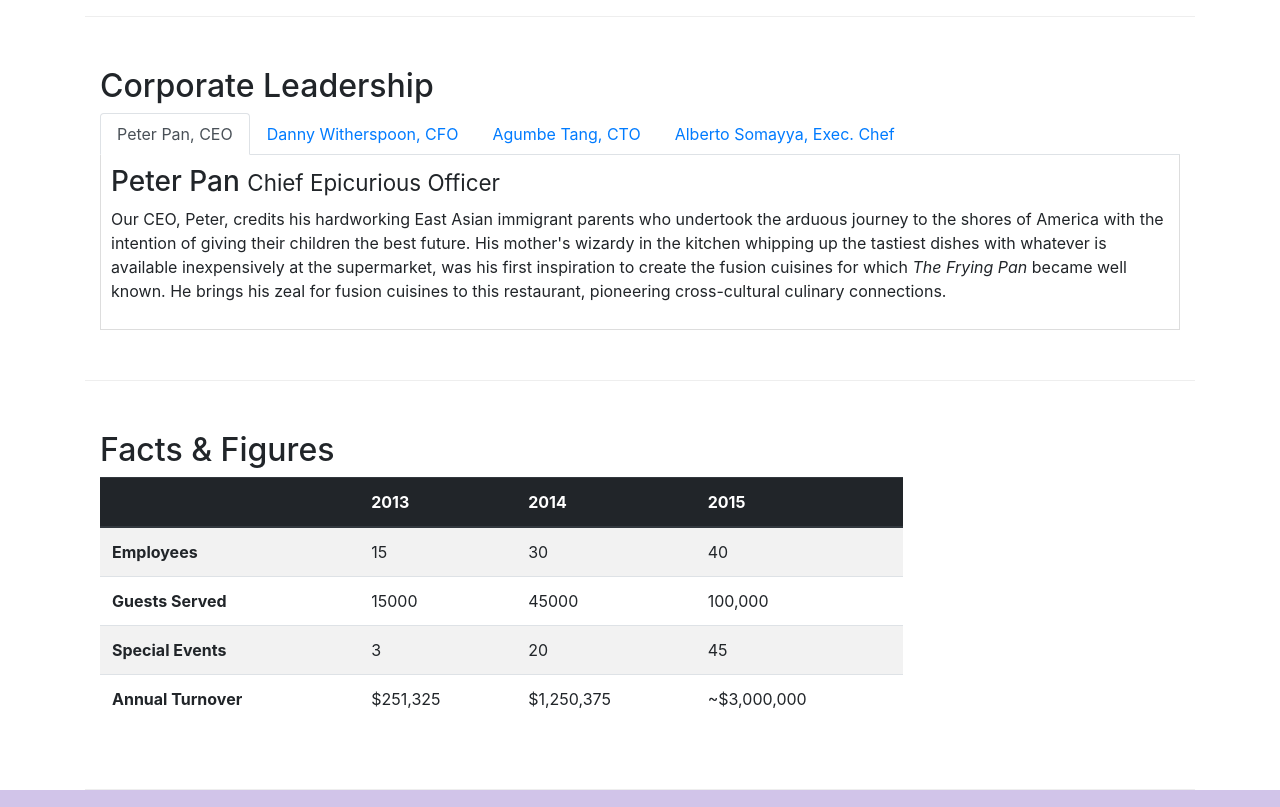
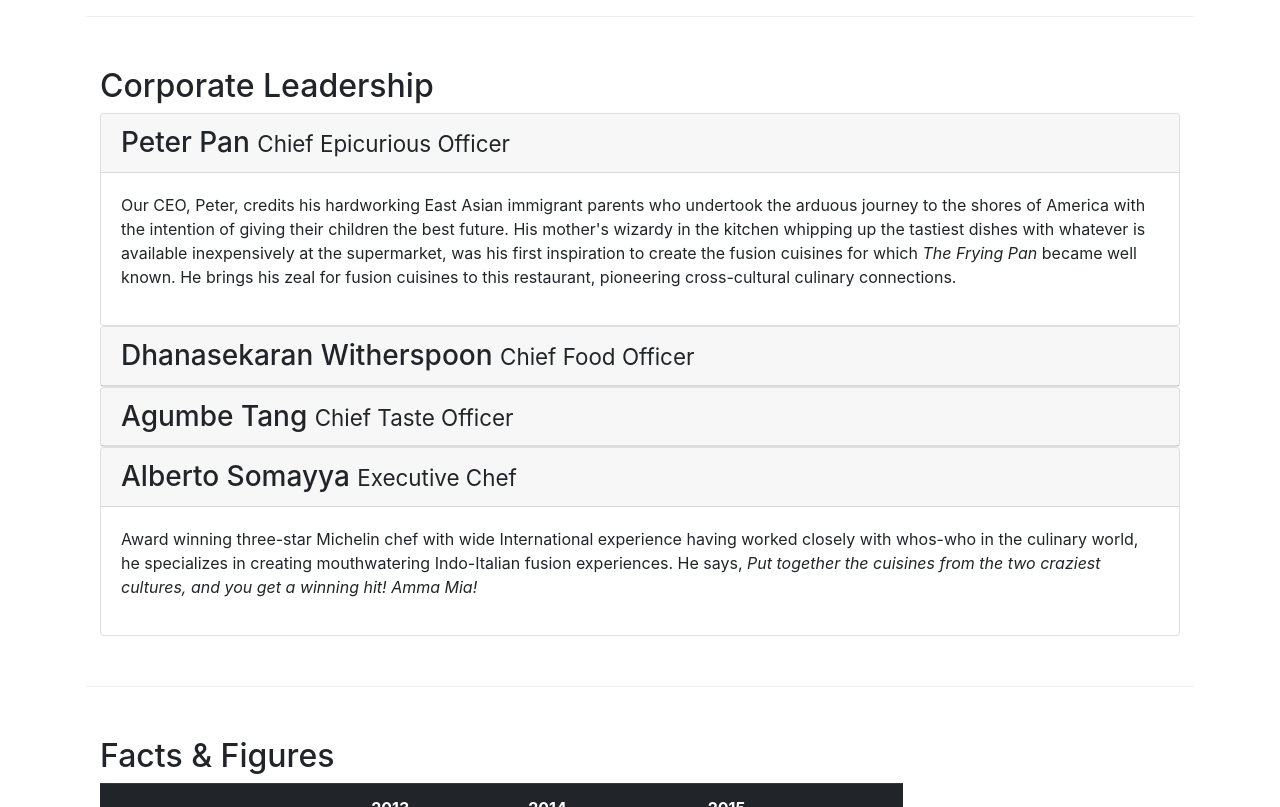
Before and after one commit to dexty007/gotservices.github.io, a website: page aboutus.html in a window 1280 px wide. Shown: the part 930-1737 px from the top of the page. Drawn offline with nearby package versions, Linux system fonts and the light colour scheme.

Commit message:
Accordion

```diff
--- a/aboutus.html
+++ b/aboutus.html
@@ -102,44 +102,78 @@
         <div class="row row-content">
             <div class="col-12">
                 <h2>Corporate Leadership</h2>
-                <ul class="nav nav-tabs">
-                    <li class="nav-item">
-                      <a class="nav-link active" href="#peter"
-                        role="tab" data-toggle="tab">Peter Pan, CEO</a>
-                    </li>
-                    <li class="nav-item">
-                      <a class="nav-link" href="#danny" role="tab"
-                        data-toggle="tab">Danny Witherspoon, CFO</a>
-                    </li>
-                    <li class="nav-item">
-                      <a class="nav-link" href="#agumbe"role="tab"
-                        data-toggle="tab">Agumbe Tang, CTO</a>
-                    </li>
-                    <li class="nav-item">
-                      <a class="nav-link" href="#alberto" role="tab"
-                        data-toggle="tab">Alberto Somayya, Exec. Chef</a>
-                    </li>
-                </ul>
-                <div class="tab-content">
-                    <div role="tabpanel" id="peter" class="tab-pane fade show active">
-                        <h3>Peter Pan <small>Chief Epicurious Officer</small></h3>
-                        <p class="d-none d-sm-block">Our CEO, Peter, credits his hardworking East Asian immigrant parents who undertook the arduous journey to the shores of America with the intention of giving their children the best future. His mother's wizardy in the kitchen whipping up the tastiest dishes with whatever is available inexpensively at the supermarket, was his first inspiration to create the fusion cuisines for which <em>The Frying Pan</em> became well known. He brings his zeal for fusion cuisines to this restaurant, pioneering cross-cultural culinary connections.</p>
+                <div id="accordion">
+                    <div class="card">
+                        <div class="card-header" role="tab" id="peterhead">
+                            <h3 class="mb-0">
+                                <a data-toggle="collapse" data-target="#peter">
+                                Peter Pan <small>Chief Epicurious Officer</small>
+                                </a>
+                            </h3>
+                        </div>
+                        <div class="collapse show" id="peter" data-parent="#accordion">
+                            <div class="card-body">
+                                <p class="d-none d-sm-block">Our CEO, Peter, credits his hardworking East Asian immigrant parents who undertook the arduous journey to the shores of America with the intention of giving their children the best future. His mother's wizardy in the kitchen whipping up the tastiest dishes with whatever is available inexpensively at the supermarket, was his first inspiration to create the fusion cuisines for which <em>The Frying Pan</em> became well known.
+                                    He brings his zeal for fusion cuisines to this restaurant, pioneering cross-cultural culinary connections.</p>
+                            </div>
+                        </div>
                     </div>
-                    <div role="tabpanel" id="danny" class="tab-pane fade">
-                        <h3>Dhanasekaran Witherspoon <small>Chief Food Officer</small></h3>
-                        <p class="d-none d-sm-block">Our CFO, Danny, as he is affectionately referred to by his colleagues, comes from a long established family tradition in farming and produce. His experiences growing up on a farm in the Australian outback gave him great appreciation for varieties of food sources. As he puts it in his own words, <em>Everything that runs, wins, and everything that stays, pays!</em></p>
+                    <div class="card">
+                            <div class="card-header" role="tab" id="dannyhead">
+                                <h3 class="mb-0">
+                                    <a data-toggle="collapse" data-target="#danny">
+                                    Dhanasekaran Witherspoon <small>Chief Food Officer</small>
+                                    </a>
+                                </h3>
+                            </div>
+                            <div class="collapse" id="danny" data-parent="#accordion">
+                                <div class="card-body">
+                                        <p class="d-none d-sm-block">Our CFO, Danny, as he is affectionately referred to by his colleagues,
+                                            comes from a long established family tradition in farming and produce.
+                                            His experiences growing up on a farm in the Australian outback gave him great appreciation for varieties of food sources.
+                                            As he puts it in his own words, <em>Everything that runs, wins, and everything that stays, pays!</em>
+                                        </p>
+                                </div>
+                            </div>
                     </div>
-                    <div role="tabpanel" id="agumbe" class="tab-pane fade">
-                        <h3>Agumbe Tang <small>Chief Taste Officer</small></h3>
-                        <p class="d-none d-sm-block">Blessed with the most discerning gustatory sense, Agumbe, our CTO, personally ensures that every dish that we serve meets his exacting tastes. Our chefs dread the tongue lashing that ensues if their dish does not meet his exacting standards. He lives by his motto, <em>You click only if you survive my lick.</em></p>
+                    <div class="card">
+                            <div class="card-header" role="tab" id="agumbehead">
+                                <h3 class="mb-0">
+                                    <a data-toggle="collapse" data-target="#agumbe">
+                                        Agumbe Tang <small>Chief Taste Officer</small>
+                                    </a>
+                                </h3>
+                            </div>
+                            <div class="collapse" id="agumbe" data-parent="#accordion">
+                                <div class="card-body">
+                                    <p class="d-none d-sm-block">Blessed with the most discerning gustatory sense, Agumbe,
+                                        our CTO, personally ensures that every dish that we serve meets his exacting tastes.
+                                         Our chefs dread the tongue lashing that ensues if their dish does not meet his exacting standards.
+                                          He lives by his motto, <em>You click only if you survive my lick.</em>
+                                    </p>
+                                </div>
+                            </div>
                     </div>
-                    <div role="tabpanel" id="alberto" class="tab-pane fade">
-                        <h3>Alberto Somayya <small>Executive Chef</small></h3>
-                        <p class="d-none d-sm-block">Award winning three-star Michelin chef with wide International experience having worked closely with whos-who in the culinary world, he specializes in creating mouthwatering Indo-Italian fusion experiences. He says, <em>Put together the cuisines from the two craziest cultures, and you get a winning hit! Amma Mia!</em></p>
+                    <div class="card">
+                            <div class="card-header" role="tab" id="albertohead">
+                                <h3 class="mb-0">
+                                    <a data-toggle="collapse" data-target="#alberto">
+                                        Alberto Somayya <small>Executive Chef</small>
+                                    </a>
+                                </h3>
+                            </div>
+                            <div class="collapse show" id="alberto" data-parent="#accordion">
+                                <div class="card-body">
+                                    <p class="d-none d-sm-block">Award winning three-star Michelin chef with wide International experience having
+                                        worked closely with whos-who in the culinary world, he specializes in creating mouthwatering Indo-Italian fusion experiences.
+                                         He says, <em>Put together the cuisines from the two craziest cultures, and you get a winning hit! Amma Mia!</em>
+                                    </p>
+                                </div>
+                            </div>
                     </div>
 
                 </div>
-               </div>
+            </div>
        </div>
 
        <div class="row row-content">
```
